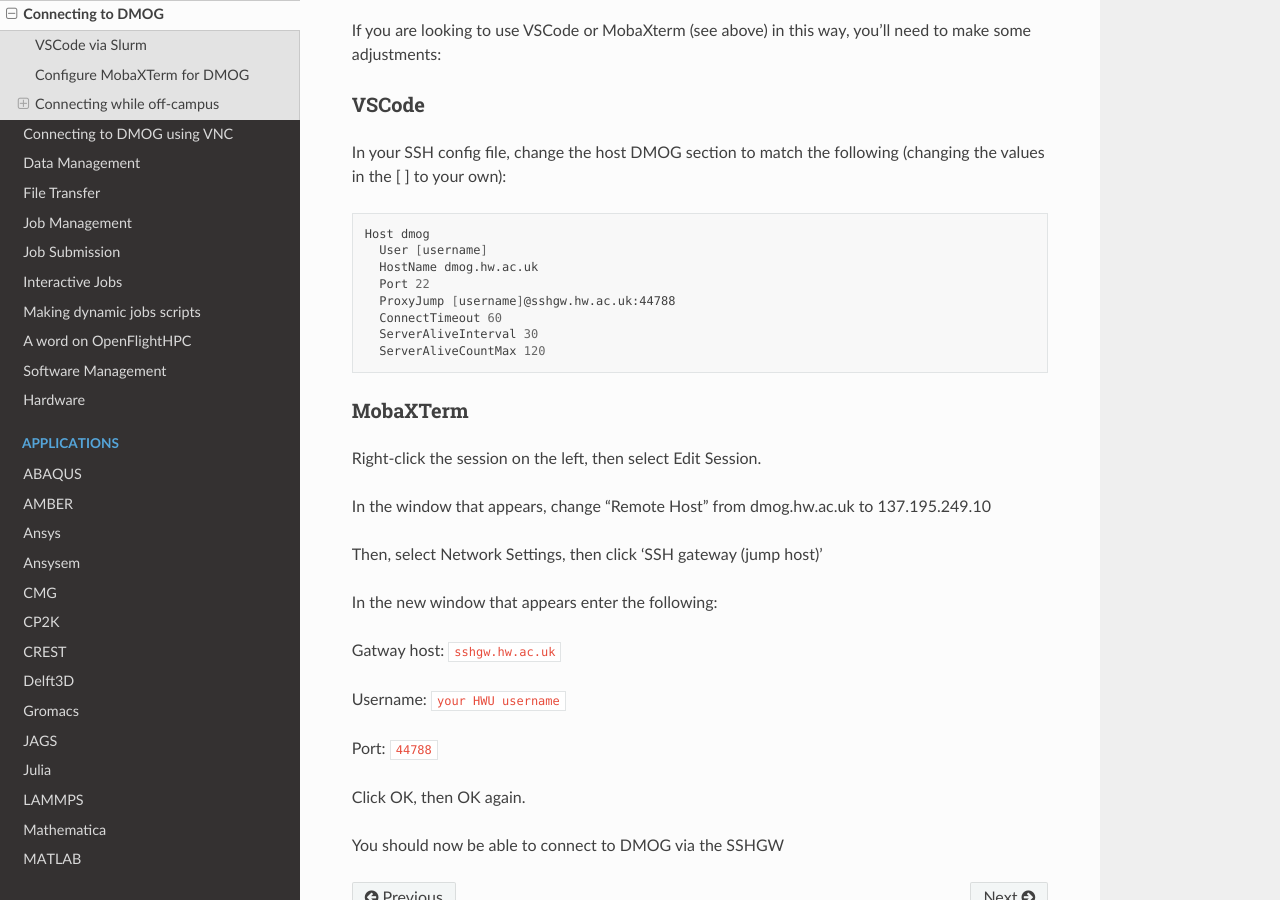
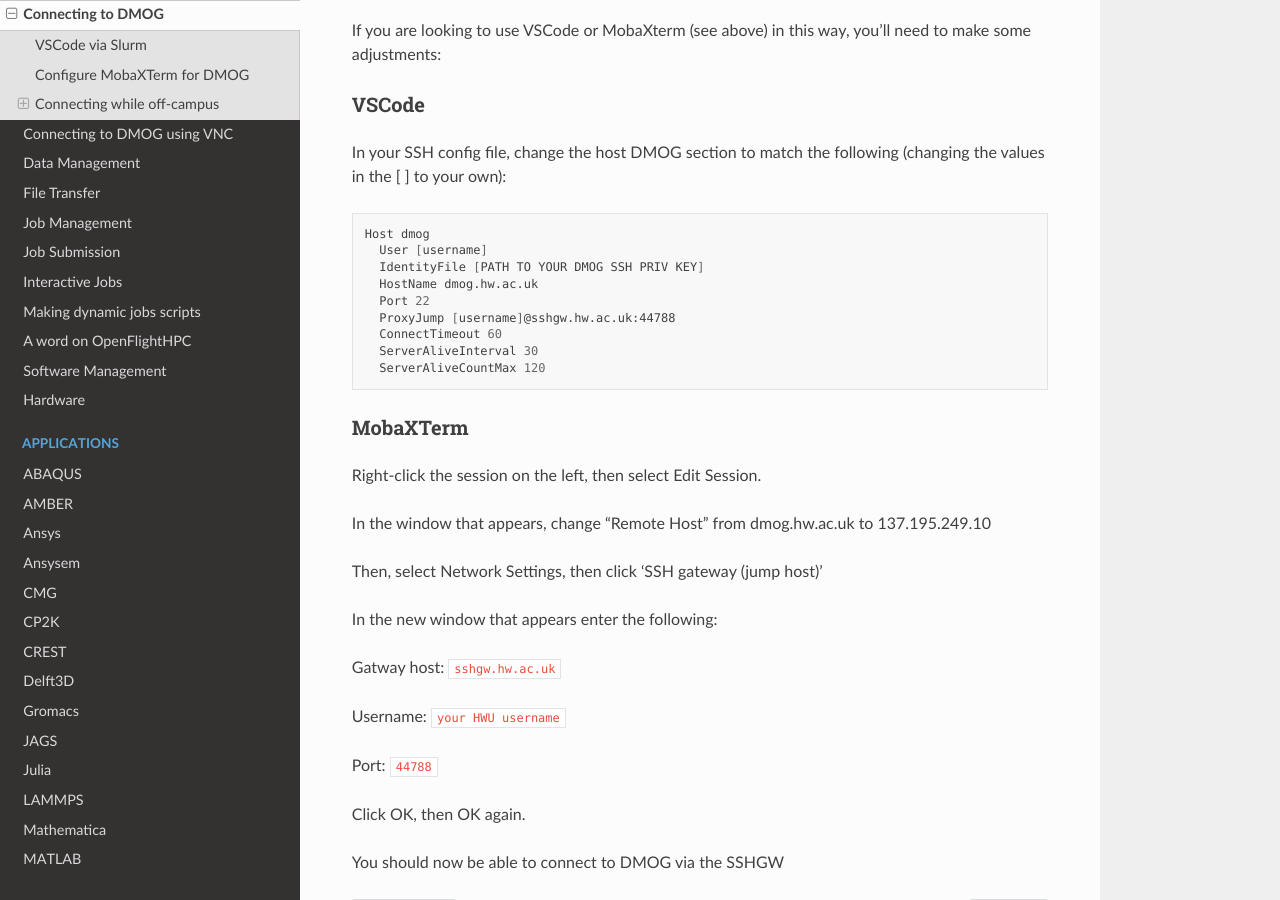
Before and after one commit to jm130/dmogdocs, a Sphinx documentation site: the page built from docs/source/user/connecting.rst, in a window 1280 px wide and 900 px high, scrolled down 3435 px. Built offline with Sphinx 7.4.7 and the Read the Docs theme 3.1.0, drawn with Linux system fonts in a browser that asks for light colours.

Commit message:
Update connecting.rst

```diff
--- a/docs/source/user/connecting.rst
+++ b/docs/source/user/connecting.rst
@@ -126,6 +126,7 @@ In your SSH config file, change the host DMOG section to match the following (ch
 
    Host dmog
      User [username]
+     IdentityFile [PATH TO YOUR DMOG SSH PRIV KEY]
      HostName dmog.hw.ac.uk
      Port 22
      ProxyJump [username]@sshgw.hw.ac.uk:44788
```
